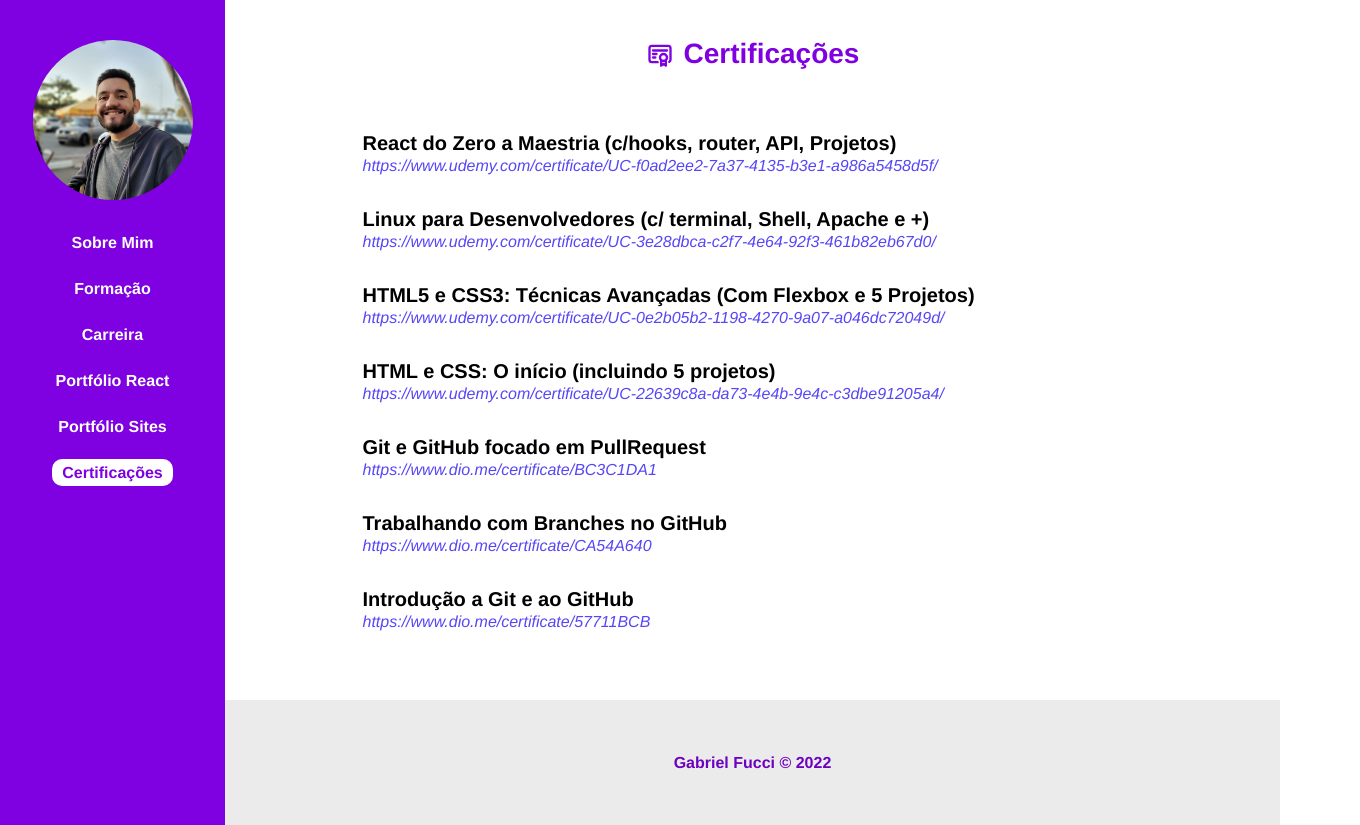
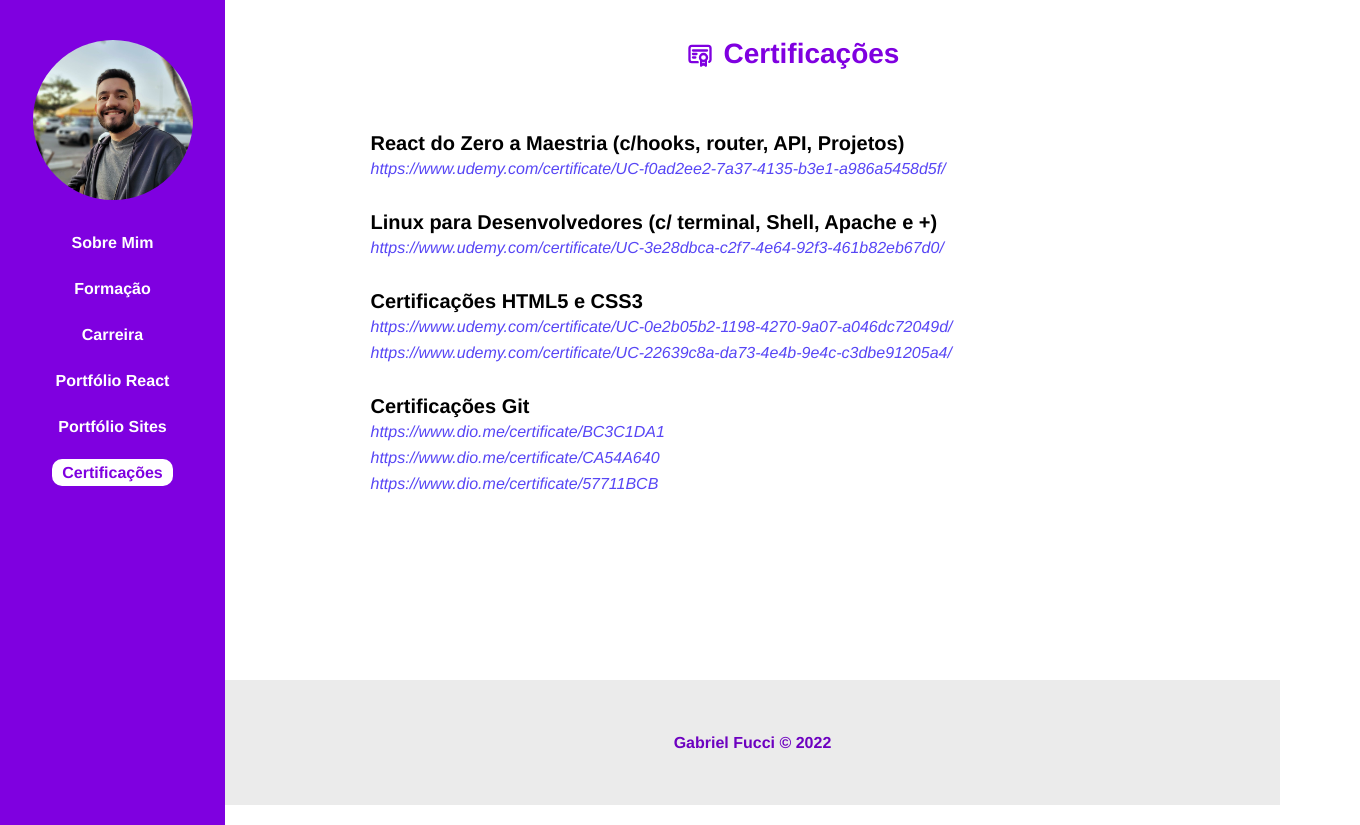
Before and after one commit to gfucci/My-Portfolio, a React (Vite) app: page /certifications in a window 1280 px wide. Shown: the whole page, 1360 px wide, since content can reach past the window. Built offline with nearby package versions, Linux system fonts and the light colour scheme.

Commit message:
Melhorias no portfólio

```diff
--- a/src/components/box/Box.css
+++ b/src/components/box/Box.css
@@ -1,5 +1,5 @@
 .box_container {
-    border: 1px solid #000;
+    border: 1px solid #B9B9B9;
     width: 230px;
     height: 300px;
     border-radius: 15px;
@@ -23,6 +23,7 @@
     margin-top: 15px;
     margin-bottom: 5px;
     text-align: center;
+    padding: 10px;
 }
 
 .header p {
--- a/src/components/box/Box.jsx
+++ b/src/components/box/Box.jsx
@@ -6,7 +6,7 @@ import { FaStar } from 'react-icons/fa'
 
 const Box = ({ title, subtitle, preview, site, code, id }) => {
   return (
-    <div class='box_container' id={id}>
+    <div className='box_container' id={id}>
         <div className="header">
             <h3>{title} {id && <FaStar /> }</h3>
             <p>{subtitle}</p>
--- a/src/components/text/Text.jsx
+++ b/src/components/text/Text.jsx
@@ -1,5 +1,7 @@
 //CSS
 import './Text.css'
+
+// {links && <a href={links} target="_blank" rel="noreferrer noopener">{links}</a>}
 
 const Text = (
     {
@@ -20,7 +22,22 @@ const Text = (
           {study && <span> | {study}</span> }
           {graduate && <span> | {graduate}</span> }
           {paragraph && <p>{paragraph}</p>}
-          {links && <a href={links} target="_blank" rel="noreferrer noopener">{links}</a>}
+          {
+            links &&
+              Array.isArray(links)
+              ? links.map(
+                certificate =>
+                <a
+                  href={certificate}
+                  key={certificate}
+                  target="_blank"
+                  rel="noreferrer noopener"
+                >
+                  {certificate}
+                </a>
+              )
+              : <a href={links} target="_blank" rel="noreferrer noopener">{links}</a>
+          }
     </div>
   )
 }
--- a/src/pages/about/About.css
+++ b/src/pages/about/About.css
@@ -8,7 +8,7 @@
     font-style: italic;
     font-size: 18px;
     color: #333;
-    width: 80%;
+    width: 90%;
     margin-left: auto;
     margin-right: auto;
     margin-bottom: 30px;
@@ -16,7 +16,7 @@
 }
 
 #about_container h3 {
-    font-size: 22px;
+    font-size: 28px;
     font-weight: bold;
     text-align: center;
     margin-top: 25px;
@@ -130,7 +130,7 @@
 #buttons_about {
     display: flex;
     flex-direction: row;
-    width: 80%;
+    width: 90%;
     margin-left: auto;
     margin-right: auto;
     justify-content: space-between;
--- a/src/pages/about/About.jsx
+++ b/src/pages/about/About.jsx
@@ -12,7 +12,7 @@ const About = () => {
   return (
     <div id='about_container'>
       <Title title='Gabriel Amaral Fucci' />
-      <p>Olá! Sou um desenvolvedor web com conhecimentos em Front-end, estou estudando com o objetivo de me tornar Full Stack. Além de estar cursando Sistemas de Informação, sou formado em Agrimensura pelo IFSC e cursei até o 6° semestre em Ciências Econômicas.</p>
+      <p>Olá! Sou um desenvolvedor web, estou estudando com o objetivo de me tornar Full Stack. Além de estar cursando Sistemas de Informação, sou formado em Agrimensura pelo IFSC e cursei até o 6° semestre em Ciências Econômicas.</p>
       <div id="buttons_about">
         <button>
           <a href="https://github.com/gfucci/My-Curriculum" target="_blank" rel="noreferrer noopener">Código do Portfólio</a>
@@ -97,19 +97,19 @@ const About = () => {
             <li>
               <ProgressBar
                 technology="JavaScript"
-                percent={70}
+                percent={75}
               />
             </li>
             <li>
               <ProgressBar
                 technology="Redux"
-                percent={35}
+                percent={20}
               />
             </li>
             <li>
               <ProgressBar
                 technology="TypeScript"
-                percent={35}
+                percent={20}
               />
             </li>
           </ul>
@@ -126,7 +126,7 @@ const About = () => {
             <li>
               <ProgressBar
                 technology="php"
-                percent={25}
+                percent={40}
               />
             </li>
             <li>
@@ -139,12 +139,6 @@ const About = () => {
               <ProgressBar
                 technology="Firebase"
                 percent={25}
-              />
-            </li>
-            <li>
-              <ProgressBar
-                technology="Express.js"
-                percent={15}
               />
             </li>
             <li>
@@ -176,12 +170,6 @@ const About = () => {
                 percent={90}
               />
             </li>
-            <li>
-              <ProgressBar
-                technology="ReactNative"
-                percent={10}
-              />
-            </li>
           </ul>
         </div>
         <div id="language_skills">
@@ -196,10 +184,9 @@ const About = () => {
             <li>
               <ProgressBar
                 technology="Inglês"
-                percent={25}
+                percent={35}
               />
             </li>
-
           </ul>
         </div>
       </div>
--- a/src/pages/certifications/Certifications.css
+++ b/src/pages/certifications/Certifications.css
@@ -4,6 +4,7 @@
 
 .certifications_container {
     padding: 10px 40px;
+    width: 100%;
 }
 
 .certifications_container ul {
@@ -18,6 +19,13 @@
     margin-bottom: 35px;
 }
 
+.certifications_container ul li a {
+    display: flex;
+    flex-direction: column;
+    margin-bottom: 10px;
+}
+
 .certifications_container h3 {
     text-align: left;
+    margin-bottom: 8px;
 }
--- a/src/pages/certifications/Certifications.jsx
+++ b/src/pages/certifications/Certifications.jsx
@@ -5,6 +5,18 @@ import './Certifications.css'
 import { TbCertificate } from 'react-icons/tb'
 import Title from '../../components/title/Title'
 import Text from '../../components/text/Text'
+
+//certifications
+const gitCertifications = [
+  "https://www.dio.me/certificate/BC3C1DA1",
+  "https://www.dio.me/certificate/CA54A640",
+  "https://www.dio.me/certificate/57711BCB"
+]
+
+const HtmlAndCssCertifications = [
+  "https://www.udemy.com/certificate/UC-0e2b05b2-1198-4270-9a07-a046dc72049d/",
+  "https://www.udemy.com/certificate/UC-22639c8a-da73-4e4b-9e4c-c3dbe91205a4/"
+]
 
 const Certifications = () => {
   return (
@@ -25,32 +37,14 @@ const Certifications = () => {
         </li>
         <li>
           <Text
-            title="HTML5 e CSS3: Técnicas Avançadas (Com Flexbox e 5 Projetos)"
-            links="https://www.udemy.com/certificate/UC-0e2b05b2-1198-4270-9a07-a046dc72049d/"
+            title="Certificações HTML5 e CSS3"
+            links={HtmlAndCssCertifications}
           />
         </li>
         <li>
           <Text
-            title="HTML e CSS: O início (incluindo 5 projetos)"
-            links="https://www.udemy.com/certificate/UC-22639c8a-da73-4e4b-9e4c-c3dbe91205a4/"
-          />
-        </li>
-        <li>
-          <Text
-            title="Git e GitHub focado em PullRequest"
-            links="https://www.dio.me/certificate/BC3C1DA1"
-          />
-        </li>
-        <li>
-          <Text
-            title="Trabalhando com Branches no GitHub"
-            links="https://www.dio.me/certificate/CA54A640"
-          />
-        </li>
-        <li>
-          <Text
-            title="Introdução a Git e ao GitHub"
-            links="https://www.dio.me/certificate/57711BCB"
+            title="Certificações Git"
+            links={gitCertifications}
           />
         </li>
       </ul>
--- a/src/pages/portfolioreact/PortfolioReact.jsx
+++ b/src/pages/portfolioreact/PortfolioReact.jsx
@@ -12,19 +12,12 @@ const PortfolioReact = () => {
       <Title title="Portfólio React" icon={<FaReact />} />
       <div className="boxes_container">
         <Box
-          title="ReactGram "
-          subtitle="MERN Project"
-          preview="Rede social para compartilhar fotos"
-          site="https://github.com/gfucci/ReactGram"
-          code="https://github.com/gfucci/ReactGram"
-          id='special_box'
-        />
-        <Box
           title="React Blog"
           subtitle="React.js | Firebase"
           preview="Blog feito em react e firebase."
           site="https://react-blog-gfucci.vercel.app/"
           code="https://github.com/gfucci/react-blog"
+          id='special_box'
         />
         <Box
           title="React Product Manager"
```
